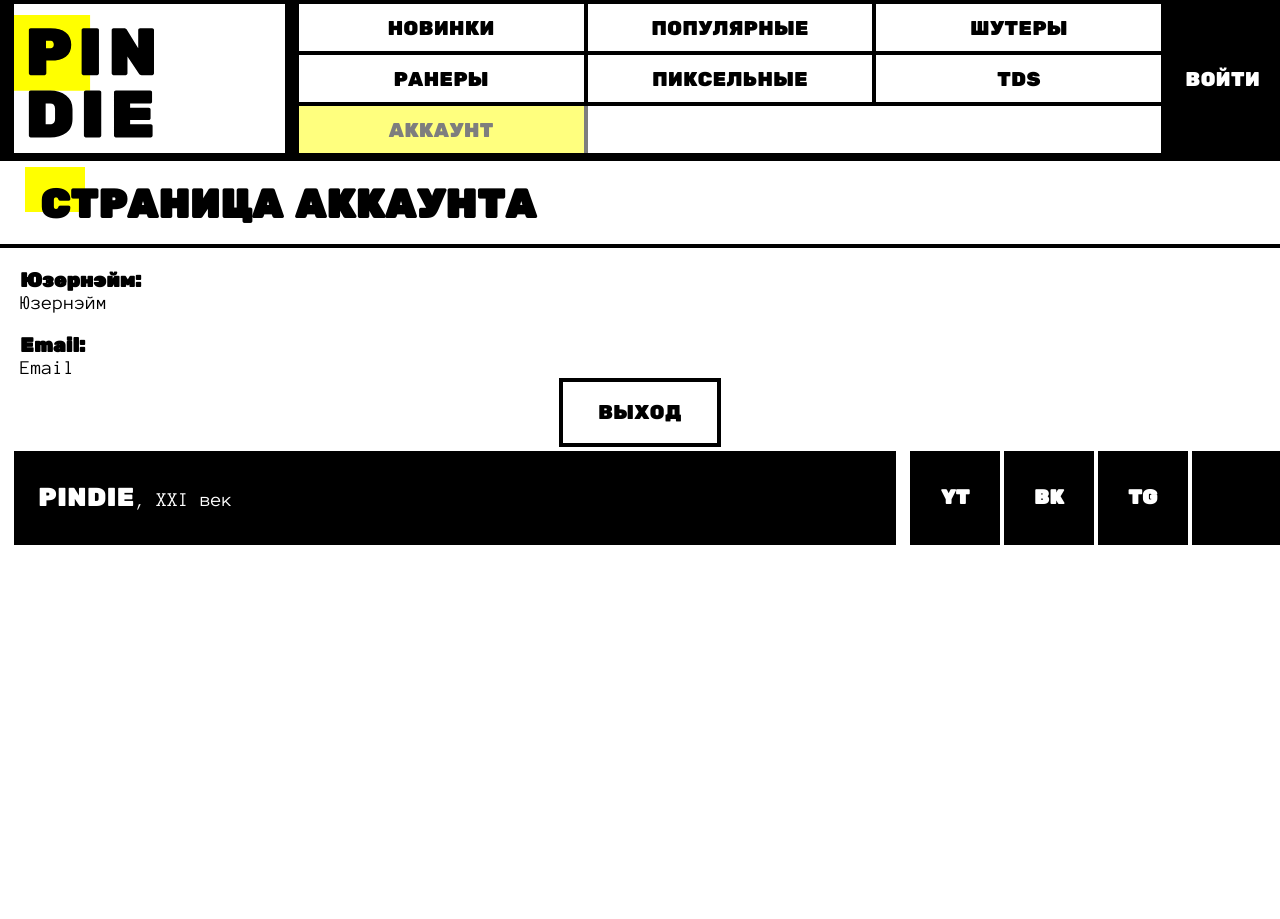
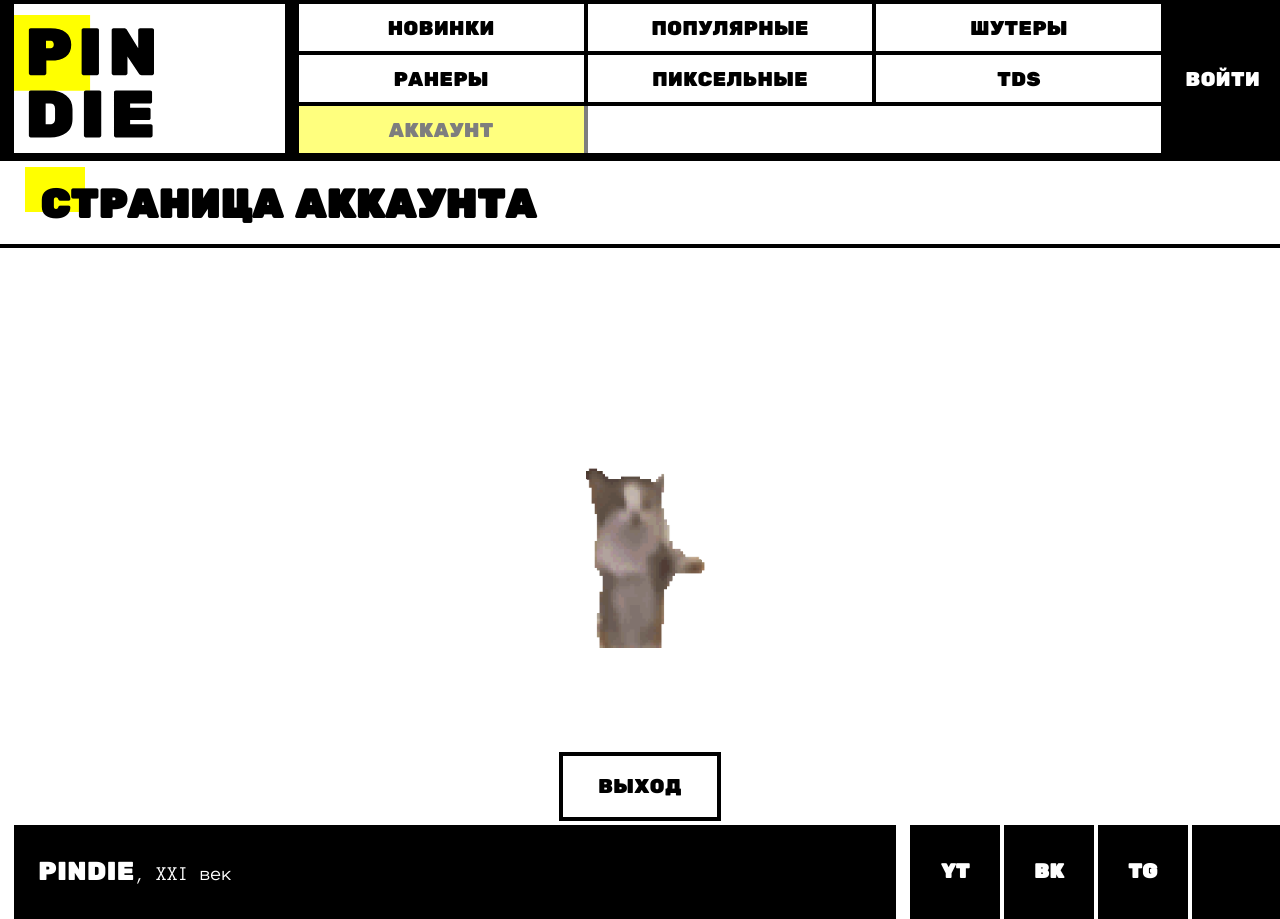
Before and after one commit to 1MishGun1/pindie-app, a Next.js app: page /me in a window 1280 px wide. Before the commit the page ends 800 px from the top, so only its background shows below. Built offline with nearby package versions, Linux system fonts and the light colour scheme.

Commit message:
update MeDescription.jsx

```diff
--- a/app/components/MeDescription/MeDescription.jsx
+++ b/app/components/MeDescription/MeDescription.jsx
@@ -1,46 +1,39 @@
 "use client";
 
 import Styles from "./MeDescription.module.css";
+import { useRouter } from "next/navigation";
 import { useStore } from "@/app/store/app-store";
-import { useRouter } from "next/navigation";
-// import { authorize } from "@/app/api/api-utils";
-// import { endpoints } from "@/app/api/config";
-// import { useEffect } from "react";
+import Preloader from "../Preloader/Preloader";
 
 export const MeDescription = () => {
   const authContext = useStore();
   const router = useRouter();
+  const store = useStore();
 
   const handleLogout = () => {
     router.push("/");
     authContext.logout();
   };
 
-  // useEffect(() => {
-  //   const fetchData = async () => {
-  //     try {
-  //       const response = await authorize(endpoints.auth, authData);
-  //       const data = await response.json();
-  //       setResult(data);
-  //     } catch (error) {
-  //       console.error("Error fetching data:", error);
-  //     }
-  //   };
-
-  //   fetchData();
-  // }, []);
-
   return (
     <section className={Styles["about__page_user"]}>
       <h2 className={Styles["about__page_title"]}>Страница аккаунта</h2>
+      {store.user ? (
+        <>
           <div className={Styles["about__page_field"]}>
             <h4 className={Styles["about__page_desc"]}>Юзернэйм: </h4>
-        <p className={Styles["about__page_answer"]}>Юзернэйм</p>
+            <p className={Styles["about__page_answer"]}>
+              {store.user.username}
+            </p>
           </div>
           <div className={Styles["about__page_field"]}>
             <h4 className={Styles["about__page_desc"]}>Email: </h4>
-        <p className={Styles["about__page_answer"]}>Email</p>
+            <p className={Styles["about__page_answer"]}>{store.user.email}</p>
           </div>
+        </>
+      ) : (
+        <Preloader />
+      )}
       <button
         onClick={handleLogout}
         className={`button ${Styles["about__exit-button"]}`}
```
Lines whose indentation alone changed are shown as unchanged.
